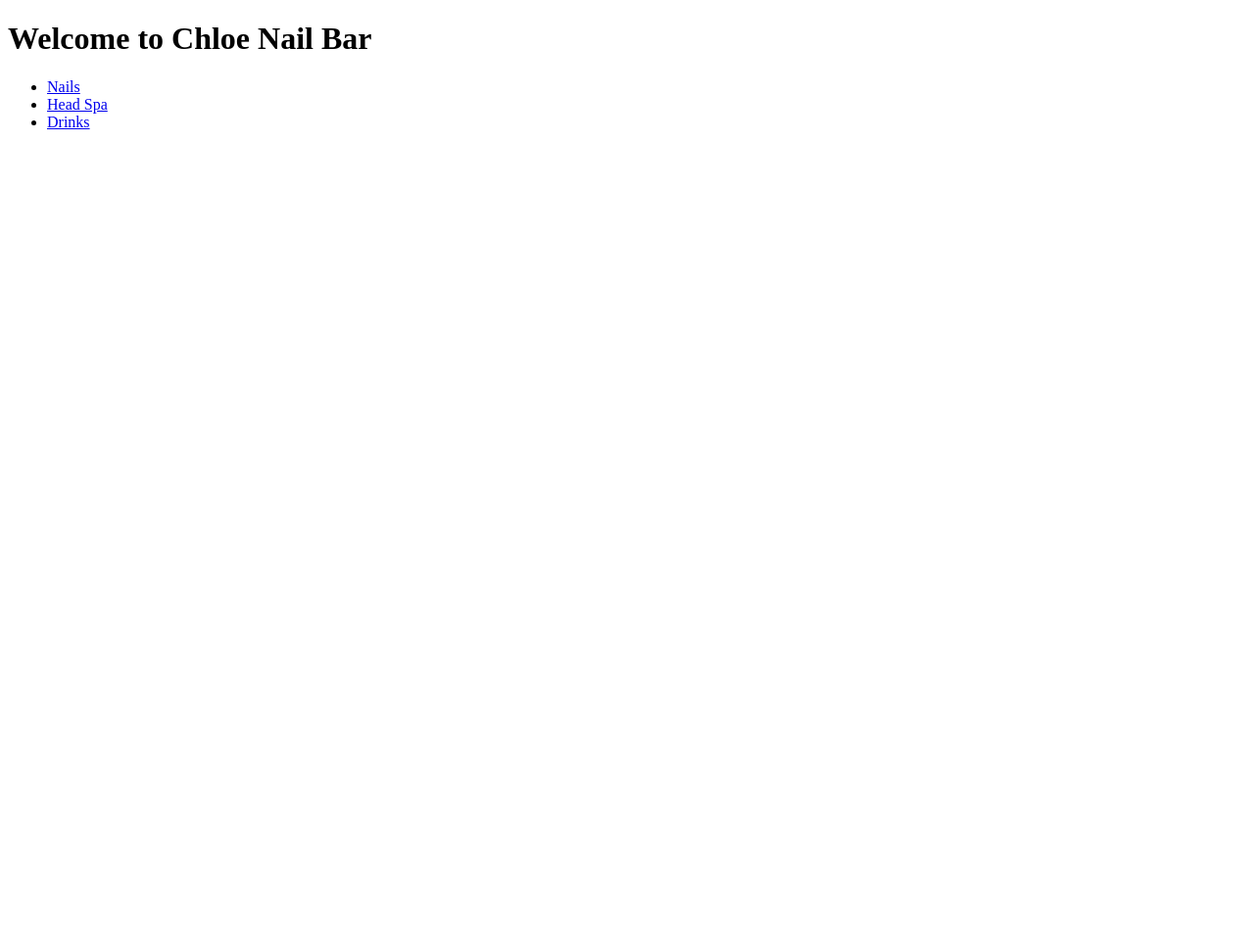
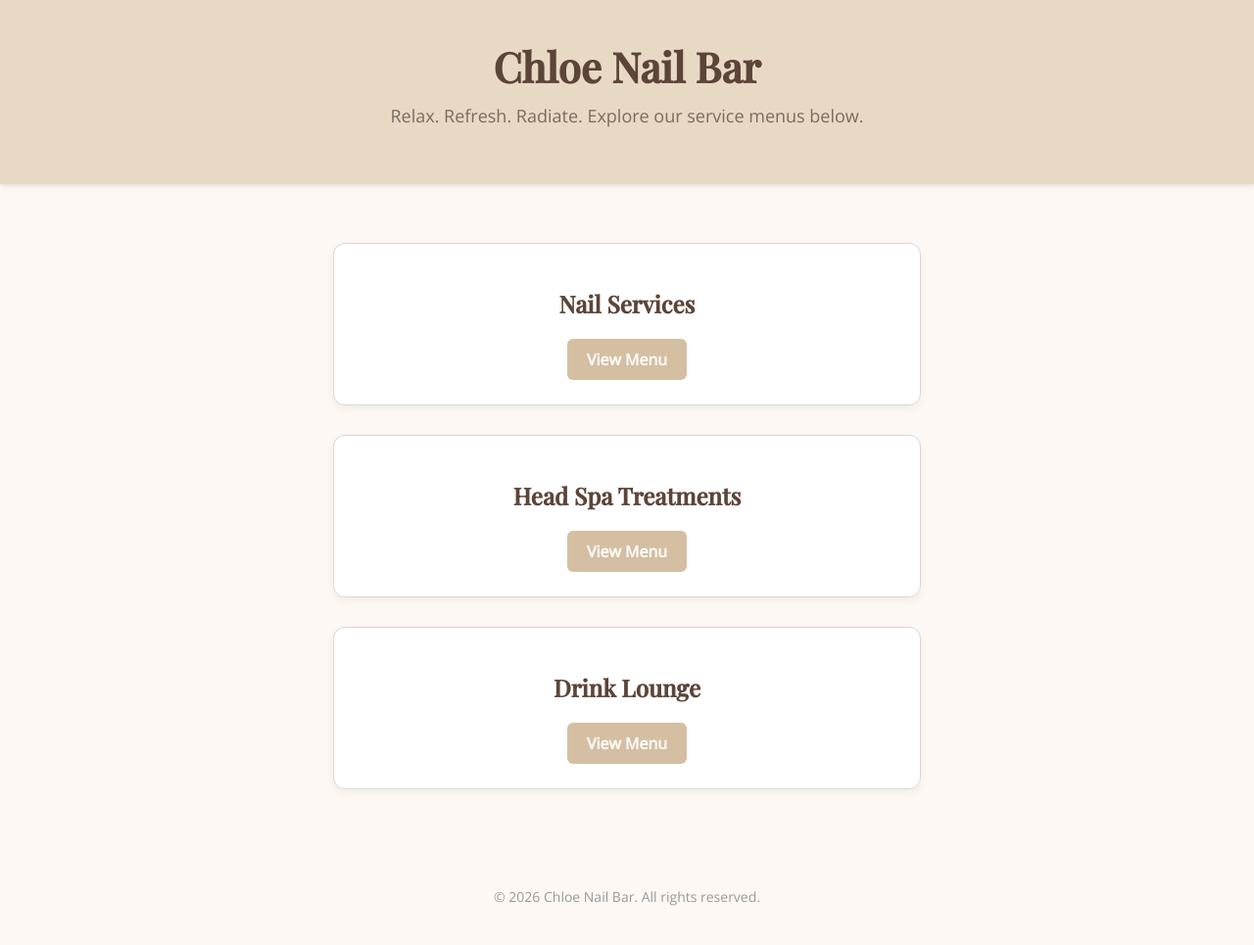
Before and after one commit to Chloenailbar/Chloe-nail-bar, a plain HTML site: page Index.html in a window 1280 px wide. Shown: the whole page at 98% size. Before the commit the page ends 800 px from the top, so only its background shows below. Drawn offline with nearby package versions, Linux system fonts and the light colour scheme.

Commit message:
Update Index.html
Spruced up index

```diff
--- a/Index.html
+++ b/Index.html
@@ -1,15 +1,100 @@
-<!-- index.html -->
 <!DOCTYPE html>
-<html>
+<html lang="en">
 <head>
-  <title>Chloe Nail Bar Menus</title>
+  <meta charset="UTF-8">
+  <title>Chloe Nail Bar – Service Menus</title>
+  <link href="https://fonts.googleapis.com/css2?family=Playfair+Display:wght@500&family=Open+Sans&display=swap" rel="stylesheet">
+  <style>
+    body {
+      margin: 0;
+      font-family: 'Open Sans', sans-serif;
+      background: #fdf8f4;
+      color: #333;
+    }
+    header {
+      background: #e8d9c5;
+      padding: 40px 20px;
+      text-align: center;
+      box-shadow: 0 2px 5px rgba(0,0,0,0.1);
+    }
+    header h1 {
+      font-family: 'Playfair Display', serif;
+      font-size: 42px;
+      margin: 0;
+      color: #5c4438;
+    }
+    header p {
+      font-size: 18px;
+      margin-top: 10px;
+      color: #7a6a5f;
+    }
+    .menu-section {
+      max-width: 600px;
+      margin: 60px auto;
+      padding: 0 20px;
+    }
+    .menu-card {
+      background: #fff;
+      border: 1px solid #e0d6cc;
+      border-radius: 12px;
+      padding: 25px;
+      margin-bottom: 30px;
+      text-align: center;
+      box-shadow: 0 4px 10px rgba(0,0,0,0.05);
+      transition: transform 0.2s ease;
+    }
+    .menu-card:hover {
+      transform: scale(1.02);
+    }
+    .menu-card h2 {
+      font-family: 'Playfair Display', serif;
+      font-size: 24px;
+      margin-bottom: 10px;
+      color: #5c4438;
+    }
+    .menu-card a {
+      display: inline-block;
+      margin-top: 10px;
+      padding: 10px 20px;
+      background: #d4bfa3;
+      color: #fff;
+      text-decoration: none;
+      border-radius: 6px;
+      font-weight: bold;
+    }
+    footer {
+      text-align: center;
+      padding: 40px 20px;
+      font-size: 14px;
+      color: #999;
+    }
+  </style>
 </head>
 <body>
-  <h1>Welcome to Chloe Nail Bar</h1>
-  <ul>
-    <li><a href="Nails.pdf">Nails</a></li>
-    <li><a href="HeadSpa.pdf">Head Spa</a></li>
-    <li><a href="Drinks.pdf">Drinks</a></li>
-  </ul>
+
+  <header>
+    <h1>Chloe Nail Bar</h1>
+    <p>Relax. Refresh. Radiate. Explore our service menus below.</p>
+  </header>
+
+  <div class="menu-section">
+    <div class="menu-card">
+      <h2>Nail Services</h2>
+      <a href="Nails.pdf">View Menu</a>
+    </div>
+    <div class="menu-card">
+      <h2>Head Spa Treatments</h2>
+      <a href="HeadSpa.pdf">View Menu</a>
+    </div>
+    <div class="menu-card">
+      <h2>Drink Lounge</h2>
+      <a href="Drinks.pdf">View Menu</a>
+    </div>
+  </div>
+
+  <footer>
+    &copy; 2026 Chloe Nail Bar. All rights reserved.
+  </footer>
+
 </body>
 </html>
```
